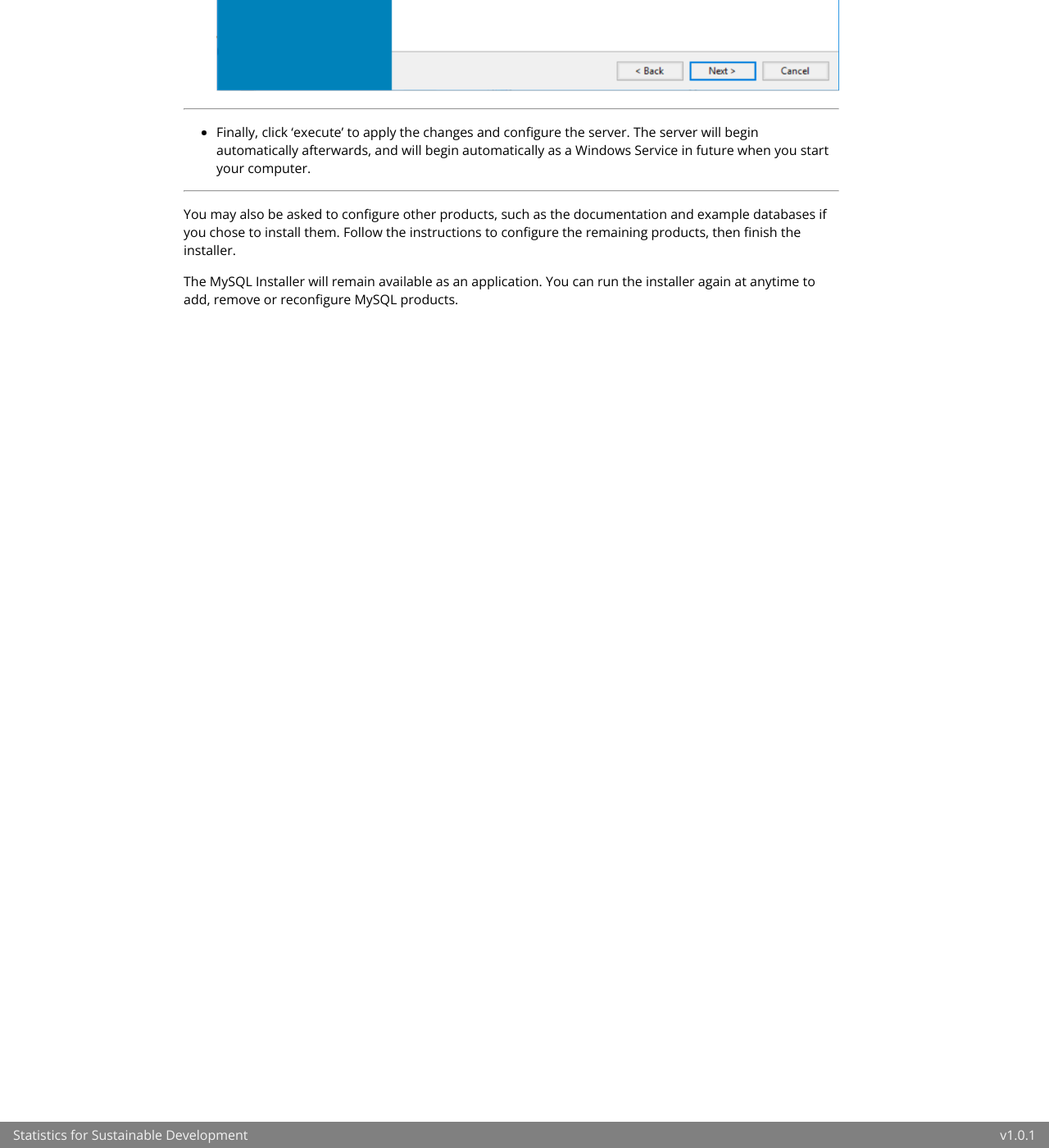
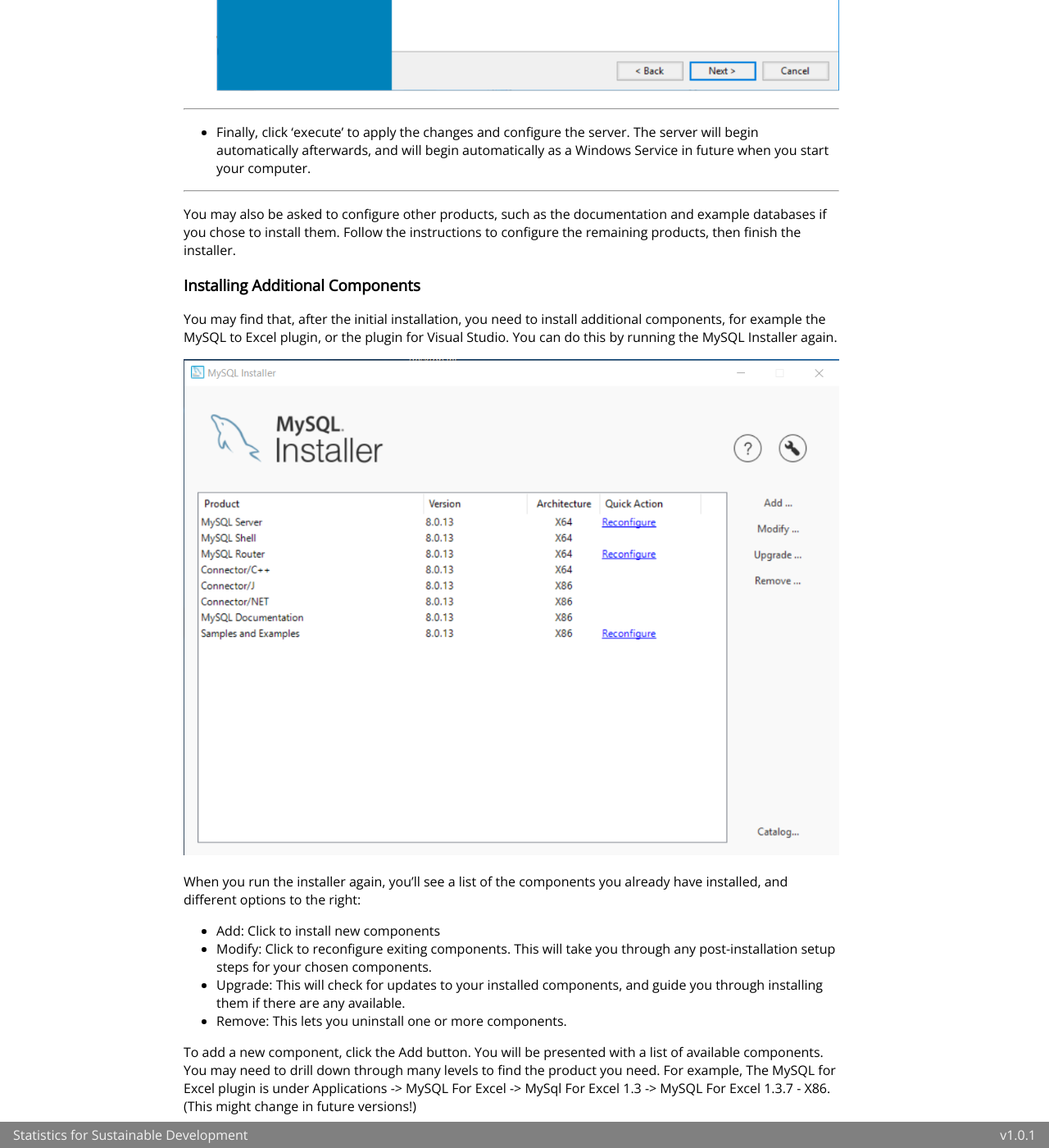
Before and after one commit to stats4sd/Installation-Guides, a Jekyll site: the page built from guides/Tools/MySQLInstallation/MySQL.md, in a window 1280 px wide and 1400 px high, scrolled down 7965 px. Shown: the whole window at 82% size. Built offline with Jekyll 4.4.1, drawn with Linux system fonts in a browser that asks for light colours.

Commit message:
Minor updates:  - Bringing Heidi doc into 'standard' format (What,Why,Install)  - Adding 'installing extra components' to MySQL doc. closes #17, closes #6, closes #60

```diff
--- a/guides/Tools/MySQLInstallation/MySQL.md
+++ b/guides/Tools/MySQLInstallation/MySQL.md
@@ -118,4 +118,17 @@
 
 You may also be asked to configure other products, such as the documentation and example databases if you chose to install them. Follow the instructions to configure the remaining products, then finish the installer.
 
-The MySQL Installer will remain available as an application. You can run the installer again at anytime to add, remove or reconfigure MySQL products.
+### Installing Additional Components
+You may find that, after the initial installation, you need to install additional components, for example the MySQL to Excel plugin, or the plugin for Visual Studio. You can do this by running the MySQL Installer again.
+
+![image](/assets/images/MySQL/mysql-installer-add.png)
+
+When you run the installer again, you'll see a list of the components you already have installed, and different options to the right:
+ - Add: Click to install new components
+ - Modify: Click to reconfigure exiting components. This will take you through any post-installation setup steps for your chosen components.
+ - Upgrade: This will check for updates to your installed components, and guide you through installing them if there are any available.
+ - Remove: This lets you uninstall one or more components.
+
+To add a new component, click the Add button. You will be presented with a list of available components. You may need to drill down through many levels to find the product you need. For example, The MySQL for Excel plugin is under Applications -> MySQL For Excel -> MySql For Excel 1.3 -> MySQL For Excel 1.3.7 - X86. (This might change in future versions!)
+
+![image](/assets/images/MySQL/mysql-installer-choose-components.png)
```
Also changed, not shown: guides/Tools/HeidiInstall/Heidi.md (+9 -2 lines), assets/images/MySQL/mysql-installer-add.png (added), assets/images/MySQL/mysql-installer-choose-components.png (added).
